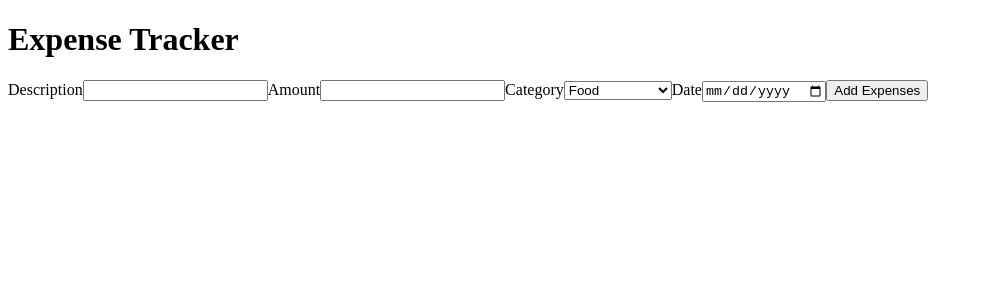
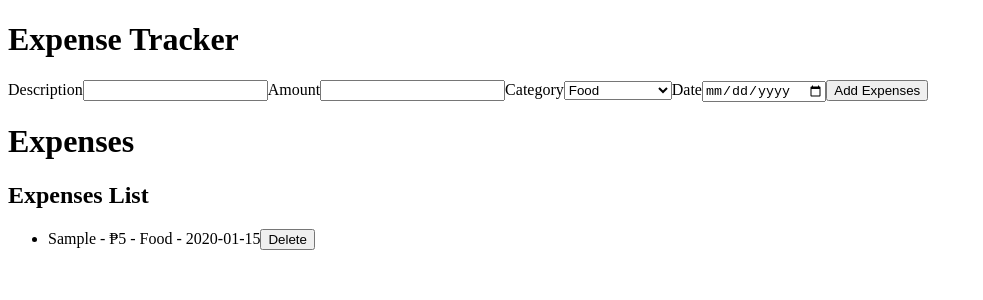
Before and after one commit to Russel-domingo/Expense-tracker, a React (Vite) app: page / in a window 1280 px wide. Both pictures are taken after typing "Sample", "5", "2020-01-15" into the empty fields and a click on the button "Add Expenses". Shown: the top 300 px of the page, without its empty margins (0-983 px from the left). Built offline with nearby package versions, Linux system fonts and the light colour scheme.

Commit message:
Added: Displaying the list of expenses and can delete it to

```diff
--- a/src/App.jsx
+++ b/src/App.jsx
@@ -1,6 +1,7 @@
 import { useState } from 'react'
 import './App.css'
 import ExpenseForm from './components/ExpenseForm';
+import ExpensesList from './components/ExpensesList';
 
 function App() {
   const [expenses, setExpenses] = useState([]);
@@ -10,10 +11,19 @@ function App() {
         return [...currentExpenses, expense]
     });
   }
+
+  function deleteExpense(id){
+    setExpenses((currentExpenses) => {
+        return currentExpenses.filter((expense) => expense.id != id);
+    })
+  }
   return (
     <div>
         <h1>Expense Tracker</h1>
         <ExpenseForm onAddExpenses={addExpenses}/>
+
+        <h1>Expenses</h1>
+        <ExpensesList expenses={expenses} onDeleteExpenses={deleteExpense}/>
     </div>
   );
 
--- a/src/components/ExpenseForm.jsx
+++ b/src/components/ExpenseForm.jsx
@@ -12,6 +12,7 @@ function ExpenseForm(props) {
         event.preventDefault();
 
         props.onAddExpenses({
+            id: crypto.randomUUID(),
             description: description,
             amount: Number(amount),
             category: category,
--- a/src/components/ExpensesList.jsx
+++ b/src/components/ExpensesList.jsx
@@ -0,0 +1,21 @@
+function ExpensesList(props) {
+
+    const expenseList = props.expenses.map((expense) =>
+        <li key={expense.id}>
+            {expense.description} - ₱{expense.amount} - {expense.category} - {expense.date}
+            <button onClick={() => props.onDeleteExpenses(expense.id)}>Delete</button>
+        </li>
+    );
+
+    return(
+        <div className="expenses-list-container">
+            <h2>Expenses List</h2>
+            <ul>
+                {expenseList}
+            </ul>
+        </div>
+    );
+
+}
+
+export default ExpensesList;
```
